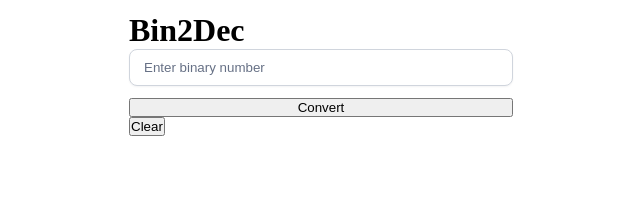
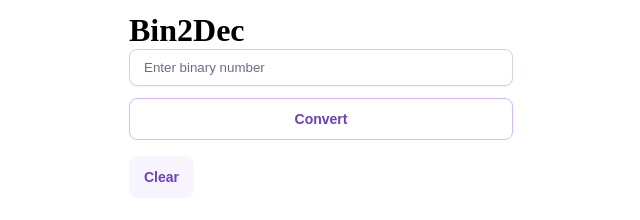
Before and after one commit to shoyo-22/bin2dec, a plain HTML site: page index.html in a window 1280 px wide. Shown: the whole page, without its empty margins (319-959 px from the left). Drawn offline with Linux system fonts and the light colour scheme.

Commit message:
Styling buttons

```diff
--- a/index.html
+++ b/index.html
@@ -14,9 +14,9 @@
       <h1>Bin2Dec</h1>
       <form id="convert-form">
         <input type="text" id="binary" placeholder="Enter binary number" />
-        <button type="submit">Convert</button>
+        <button class="secondary" type="submit">Convert</button>
       </form>
-      <button type="button" id="clear">Clear</button>
+      <button class="ghost" type="button" id="clear">Clear</button>
       <p id="result"></p>
     </main>
     <script src="./main.js" type="module"></script>
--- a/styles.css
+++ b/styles.css
@@ -1,7 +1,9 @@
 :root {
   --white: #ffffff;
+  --primary-50: #f9f5ff;
   --primary-100: #f4ebff;
   --primary-300: #d6bbfb;
+  --primary-700: #6941c6;
   --gray-300: #d0d5dd;
   --gray-500: #667085;
   --gray-900: #101828;
@@ -10,6 +12,7 @@
   --padding-md: 10px 14px;
   --shadow-xs: 0 1px 2px rgba(16, 24, 40, 0.05);
   --focus-shadow: var(--shadow-xs), 0 0 0 4px var(--primary-100);
+  --transition: all 0.3s ease-in-out;
 }
 
 *,
@@ -32,6 +35,7 @@ form {
   display: flex;
   flex-direction: column;
   gap: 0.75rem;
+  margin-bottom: 1rem;
 }
 
 input {
@@ -40,7 +44,7 @@ input {
   border-radius: var(--bradius);
   background-color: var(--white);
   box-shadow: var(--shadow-xs);
-  transition: all 0.3s ease-in-out;
+  transition: var(--transition);
 }
 
 input::placeholder {
@@ -55,3 +59,43 @@ input:focus {
   border: 1px solid var(--primary-300);
   box-shadow: var(--focus-shadow);
 }
+
+button {
+  cursor: pointer;
+  border-radius: var(--bradius);
+  padding: var(--padding-md);
+  transition: var(--transition);
+  font-weight: 600;
+  font-size: 14px;
+  line-height: 20px;
+}
+
+.secondary {
+  border: 1px solid var(--primary-300);
+  background-color: var(--white);
+  color: var(--primary-700);
+}
+
+.secondary:hover {
+  background-color: var(--primary-50);
+}
+
+.secondary:focus {
+  background-color: unset;
+  box-shadow: var(--focus-shadow);
+}
+
+.ghost {
+  border: 1px solid var(--primary-50);
+  background-color: var(--primary-50);
+  color: var(--primary-700);
+}
+
+.ghost:hover {
+  background-color: var(--primary-100);
+}
+
+.ghost:focus {
+  background-color: var(--primary-50);
+  box-shadow: var(--focus-shadow);
+}
```
